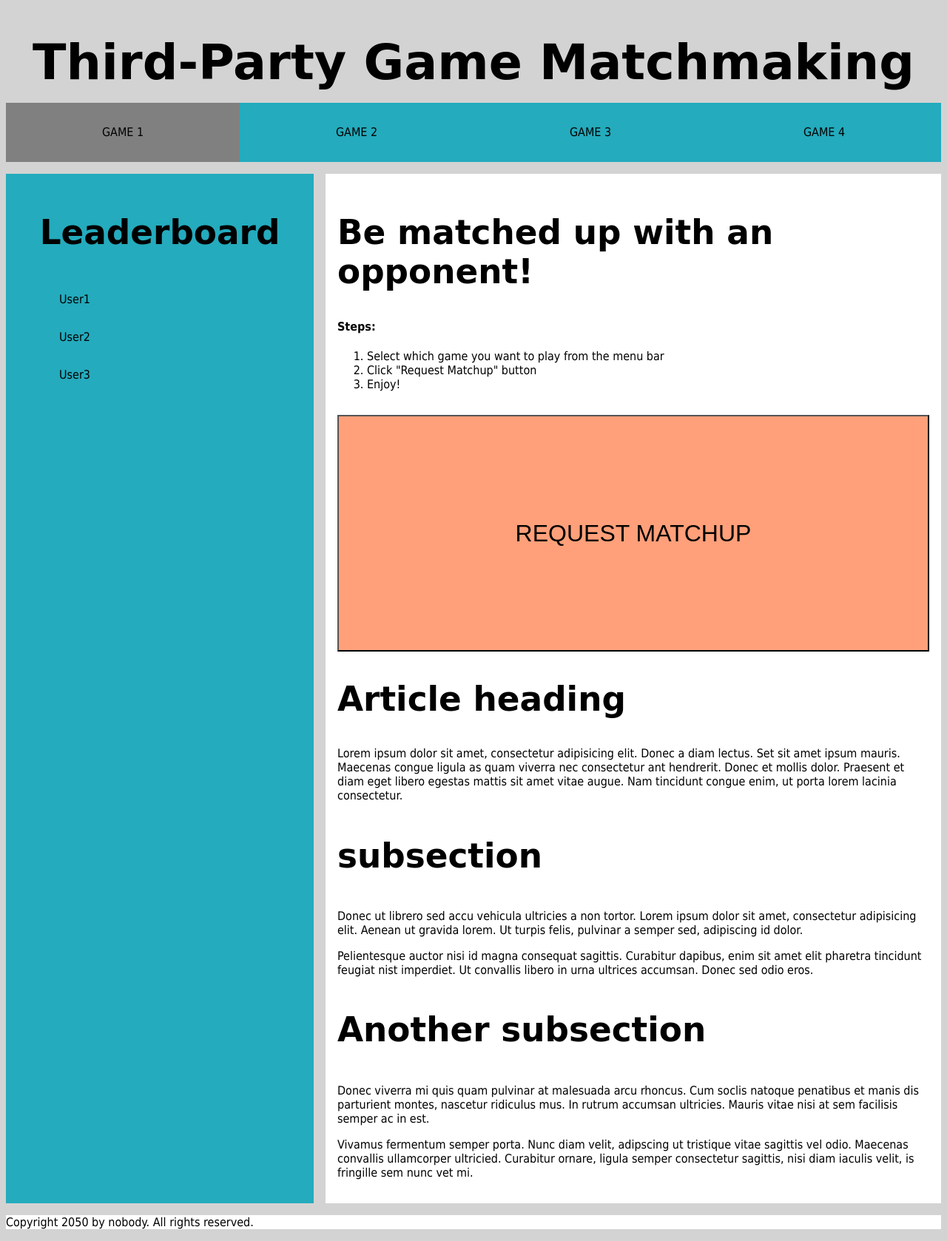
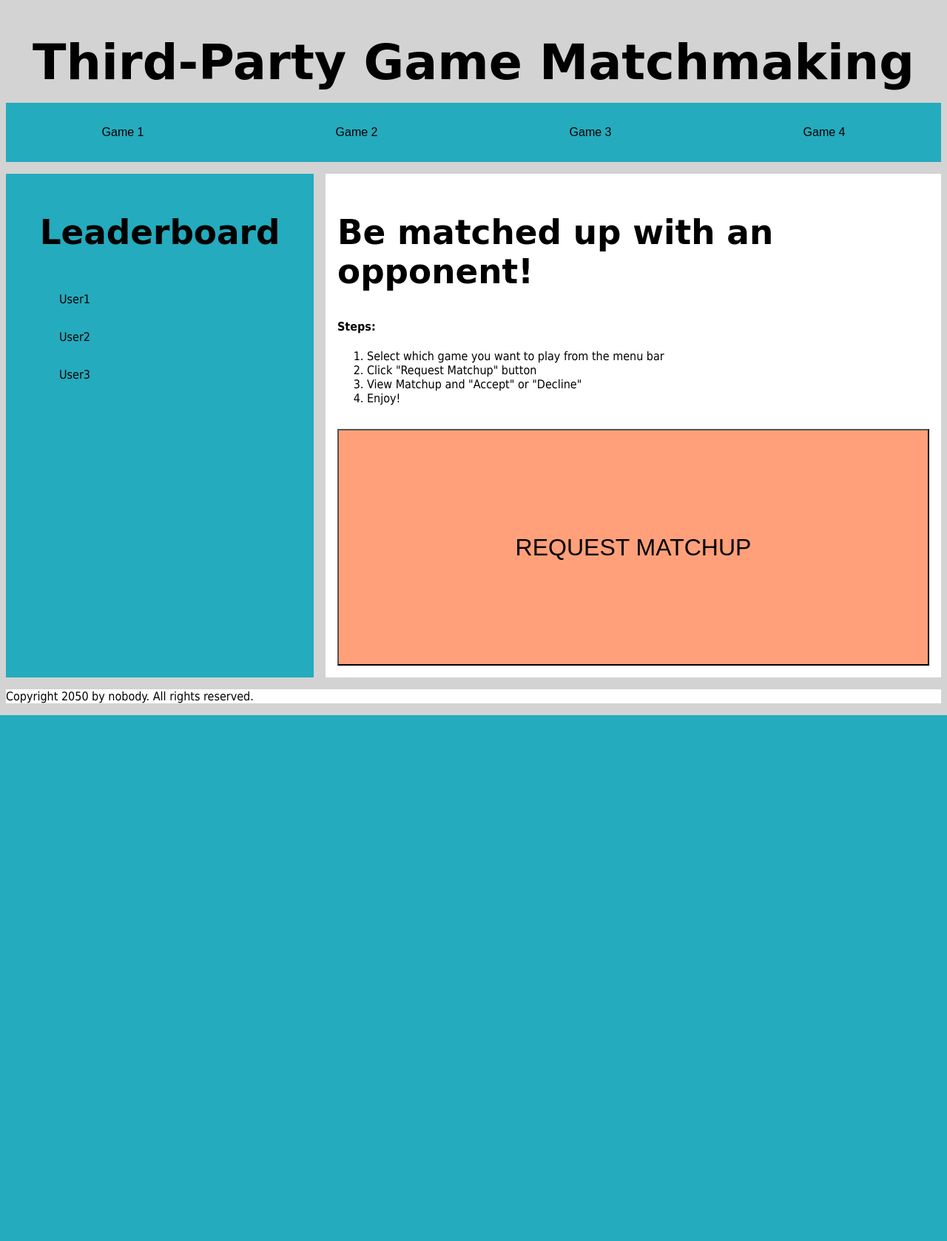
Before and after one commit to saraf12/Group-Project---Comp-442, a Python web app: template templates/mainPage.html in a window 1280 px wide. Shown: the whole page at 74% size. After the commit the page ends 967 px from the top, so only its background shows below. Run offline with Jinja, Linux system fonts and the light colour scheme; the template is opened without the code that fills it, so the values that code supplies are empty.

Commit message:
main css and html improvements.  getting started on main.js

```diff
--- /dev/null
+++ b/scripts/main.js
@@ -0,0 +1,9 @@
+window.addEventListener("DOMContentLoaded", function() {
+    let requestBtn = document.getElementById("match-btn");
+
+    requestBtn.addEventListener("click", getMatch);
+});
+
+function getMatch(){
+
+}
--- a/styles/main.css
+++ b/styles/main.css
@@ -1,5 +1,5 @@
 /*Color Properties*/
-nav {
+#nav-bar {
     background-color: #24abbd;
     display: flex;
     flex-direction: row;
@@ -39,7 +39,7 @@ h1 {
 }
 
 /*Nav Layout*/
-nav{
+#nav-bar {
     display: flex;
     flex-direction: row;
     flex-wrap: wrap;
@@ -50,7 +50,7 @@ nav{
     margin-bottom: 1rem;
 }
 
-nav ul {
+#nav-bar ul {
     display: flex;
     list-style-type: none;
     flex: 2;
@@ -59,37 +59,51 @@ nav ul {
     overflow: hidden;
 }
 
-nav ul li {
+#nav-bar ul li {
     flex: 1;
     display: flex;
     height: 5rem;
     text-align: right;
     align-items: center;
     justify-content: center;
+    background-color: #24abbd;
 }
 
-nav ul li:hover {
+#nav-bar ul li:hover {
     flex: 1;
-    height: 5rem;
+    /* height: 5rem; */
     text-align: center;
     background-color: grey;
+
 }
 
-nav a {
+.game-btn {
+    background-color: #24abbd;
+    border: none;
+    font-size: medium;
+}
+
+#nav-bar ul li:hover .game-btn{
+    background-color: grey;
+
+}
+
+
+/* div ul li button {
     text-decoration: none;
     color: black;
     text-transform: uppercase;
 }
 
-nav a:hover {
+div ul li button:hover {
     text-decoration: none;
     text-transform: uppercase;
 }
 
-nav input[type=submit] {
+div input[type=submit] {
     color: white;
     background-color: black;
-}
+} */
 
 #game1 {
     background-color: grey;
@@ -136,14 +150,14 @@ h1 {
 
 
 /*Matchup Button*/
-button {
+#match-btn {
     background-color: #ffa07a;
     width: 50rem;
     height: 20rem;
     font-size: xx-large;
 }
 
-button:hover {
+#match-btn:hover {
     background-color: grey;
 }
 
--- a/templates/mainPage.html
+++ b/templates/mainPage.html
@@ -3,7 +3,9 @@
     <meta charset="utf-8">
 
     <title>Third-Party Matchmaking</title>
+    <script src="../scripts/main.js"></script>
     <link rel="stylesheet" type="text/css" href="../styles/main.css"/>
+
   </head>
 
   <body>
@@ -11,12 +13,12 @@
     <header>
       <h1>Third-Party Game Matchmaking</h1>
       <!-- Common practice to put the main navigation menu within the main header -->
-      <nav>
-        <ul>
-          <li id="game1"><a href="#">Game 1</a></li>
-          <li id="game2"><a href="#">Game 2</a></li>
-          <li id="game3"><a href="#">Game 3</a></li>
-          <li id="game4"><a href="#">Game 4</a></li>
+      <div id="nav-bar" class="navbar-collapse collapse">
+        <ul class="nav navbar-nav">
+          <li id="game"><button class="game-btn" type="submit">Game 1</button></li>
+          <li id="game"><button class="game-btn" type="submit">Game 2</button></li>
+          <li id="game"><button class="game-btn" type="submit">Game 3</button></li>
+          <li id="game"><button class="game-btn" type="submit">Game 4</button></li>
         </ul>
       </nav>
     </header>
@@ -42,26 +44,12 @@
         <ol>
             <li>Select which game you want to play from the menu bar</li>
             <li>Click "Request Matchup" button</li>
+            <li>View Matchup and "Accept" or "Decline"</li>
             <li>Enjoy!</li>
         </ol>
 
-        <button type="button">REQUEST MATCHUP</button>
+        <button id="match-btn" type="button">REQUEST MATCHUP</button>
 
-        <h2>Article heading</h2>
-
-        <p>Lorem ipsum dolor sit amet, consectetur adipisicing elit. Donec a diam lectus. Set sit amet ipsum mauris. Maecenas congue ligula as quam viverra nec consectetur ant hendrerit. Donec et mollis dolor. Praesent et diam eget libero egestas mattis sit amet vitae augue. Nam tincidunt congue enim, ut porta lorem lacinia consectetur.</p>
-
-        <h3>subsection</h3>
-
-        <p>Donec ut librero sed accu vehicula ultricies a non tortor. Lorem ipsum dolor sit amet, consectetur adipisicing elit. Aenean ut gravida lorem. Ut turpis felis, pulvinar a semper sed, adipiscing id dolor.</p>
-
-        <p>Pelientesque auctor nisi id magna consequat sagittis. Curabitur dapibus, enim sit amet elit pharetra tincidunt feugiat nist imperdiet. Ut convallis libero in urna ultrices accumsan. Donec sed odio eros.</p>
-
-        <h3>Another subsection</h3>
-
-        <p>Donec viverra mi quis quam pulvinar at malesuada arcu rhoncus. Cum soclis natoque penatibus et manis dis parturient montes, nascetur ridiculus mus. In rutrum accumsan ultricies. Mauris vitae nisi at sem facilisis semper ac in est.</p>
-
-        <p>Vivamus fermentum semper porta. Nunc diam velit, adipscing ut tristique vitae sagittis vel odio. Maecenas convallis ullamcorper ultricied. Curabitur ornare, ligula semper consectetur sagittis, nisi diam iaculis velit, is fringille sem nunc vet mi.</p>
       </main>
 
     </div>
```
